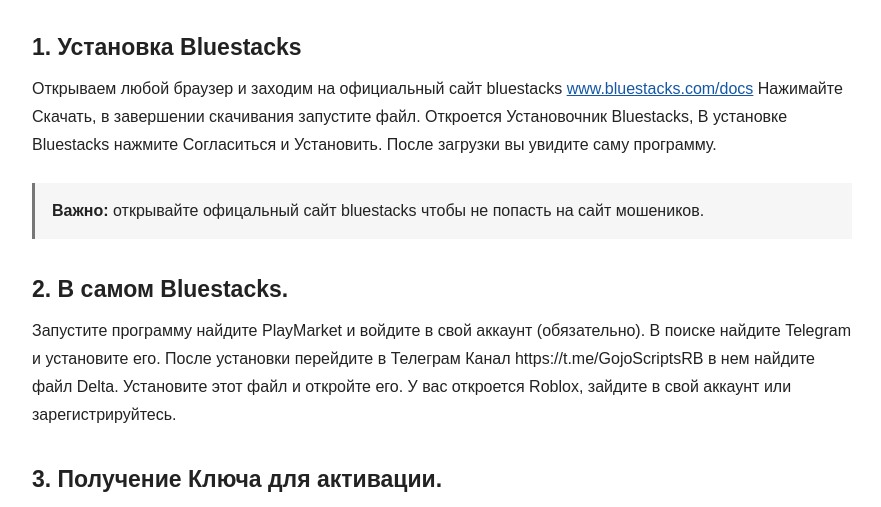
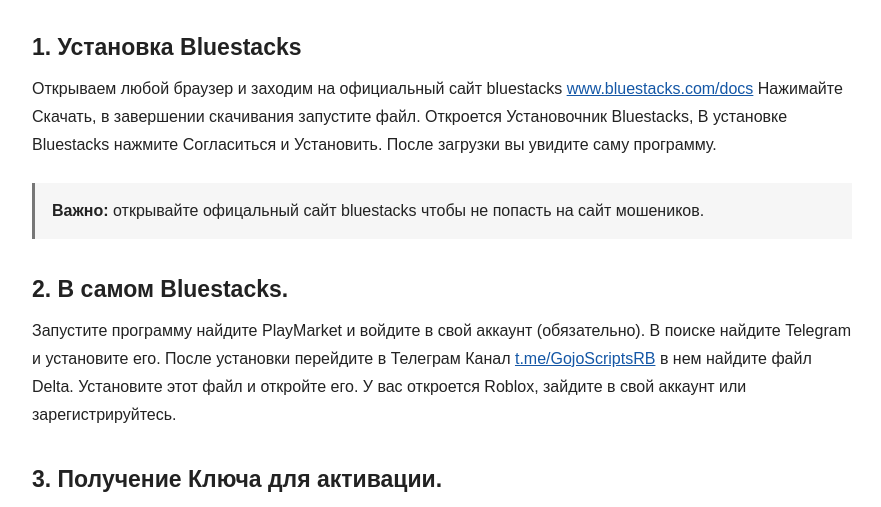
Before and after one commit to PISHKA42/delta-site, a plain HTML site: page index.html in a window 1280 px wide. Shown: the part 218-725 px from the top of the page, without its empty margins (198-1079 px from the left). Drawn offline with Linux system fonts and the light colour scheme.

Commit message:
Update index.html

```diff
--- a/index.html
+++ b/index.html
@@ -4,7 +4,7 @@
 <meta charset="utf-8">
 <meta name="viewport" content="width=device-width, initial-scale=1">
 <meta name="description" content="Информационная статья о Delta Executor, рисках сторонних приложений и защите аккаунта Roblox.">
-<title>DELTA HUB — руководство и безопасность</title>
+<title>DELTA EXECUTOR — установка на пк</title>
 <style>
   :root { color-scheme: light; }
   * { box-sizing: border-box; }
@@ -75,7 +75,7 @@
   <div class="note"><strong>Важно:</strong> открывайте офицальный сайт bluestacks чтобы не попасть на сайт мошеников.</div>
 
   <h2>2. В самом Bluestacks.</h2>
-  <p>Запустите программу найдите PlayMarket и войдите в свой аккаунт (обязательно). В поиске найдите Telegram и установите его. После установки перейдите в Телеграм Канал https://t.me/GojoScriptsRB в нем найдите файл Delta. Установите этот файл и откройте его. У вас откроется Roblox, зайдите в свой аккаунт или зарегистрируйтесь.</p>
+  <p>Запустите программу найдите PlayMarket и войдите в свой аккаунт (обязательно). В поиске найдите Telegram и установите его. После установки перейдите в Телеграм Канал <a href="https://t.me/GojoScriptsRB" target="_blank" rel="noopener noreferrer">t.me/GojoScriptsRB</a> в нем найдите файл Delta. Установите этот файл и откройте его. У вас откроется Roblox, зайдите в свой аккаунт или зарегистрируйтесь.</p>
 
   </ul>
 
```
